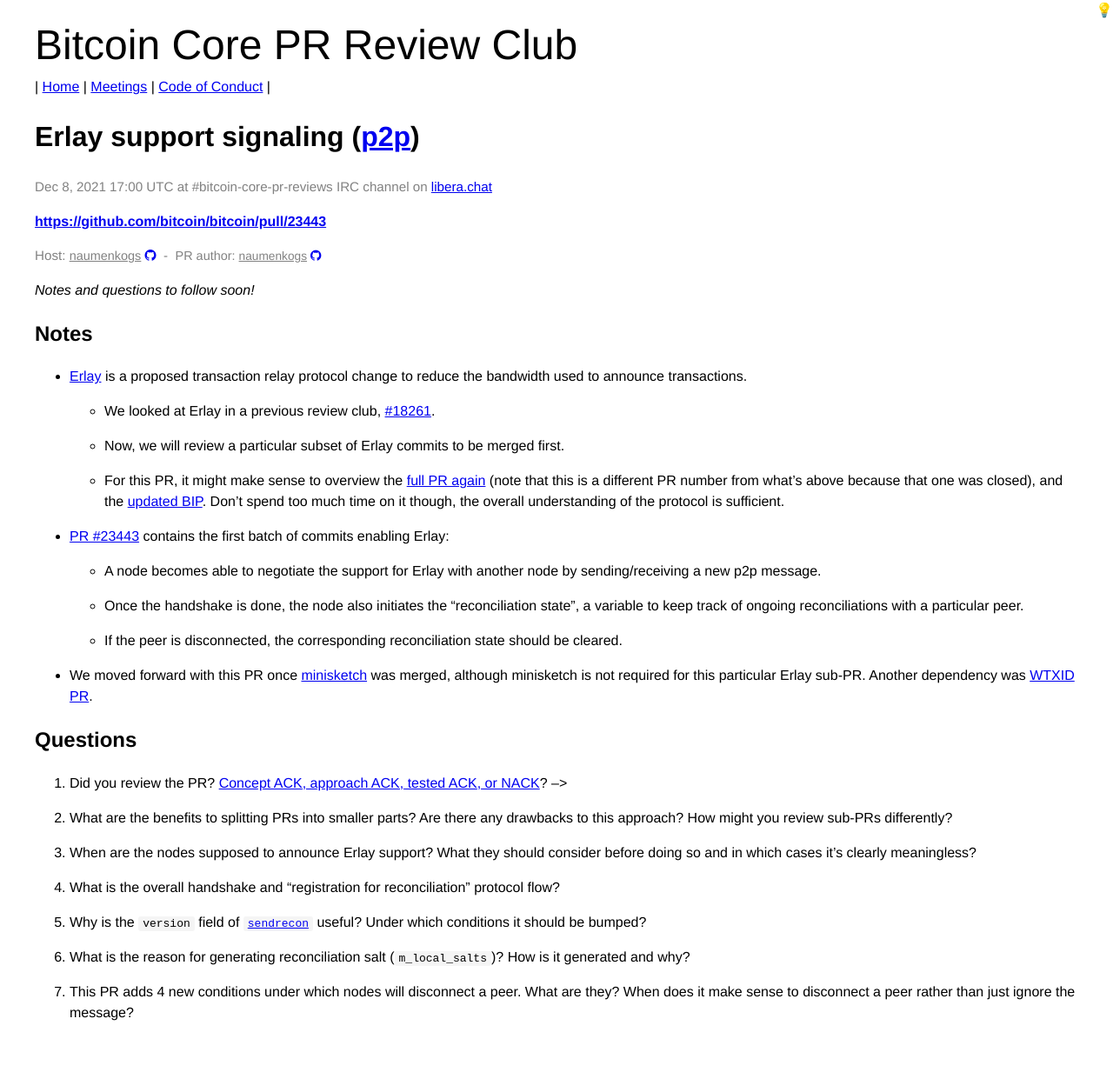
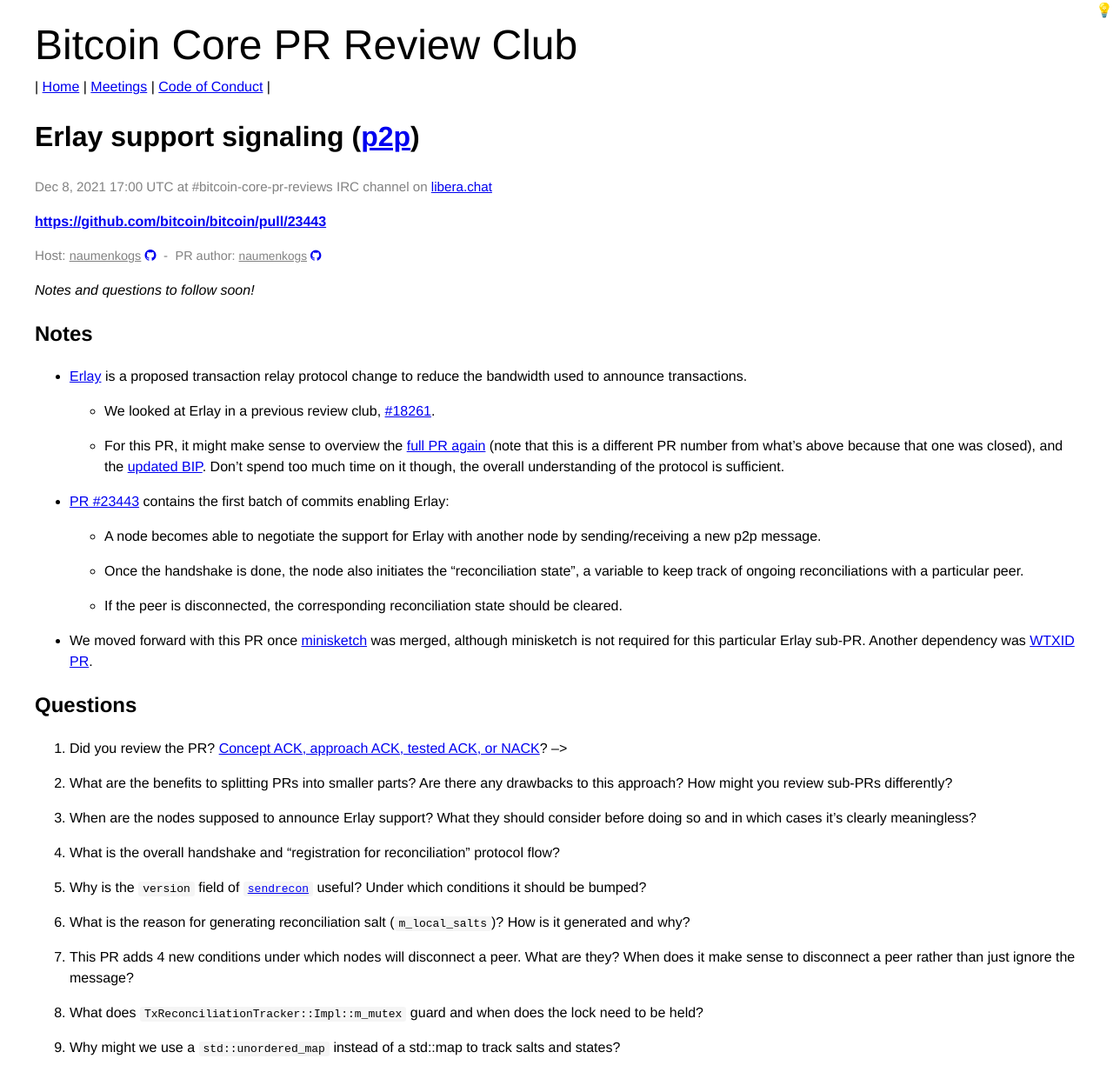
Before and after one commit to bitcoin-core-review-club/website, a Jekyll site: the page built from _posts/2021-12-08-#23443.md, in a window 1280 px wide. Shown: the whole page at 87% size. Built offline with Jekyll 4.4.1, drawn with Linux system fonts in a browser that asks for light colours; before the commit the page ends 1193 px from its top, so only the background shows below that.

Commit message:
Apply more gloria suggestions

```diff
--- a/_posts/2021-12-08-#23443.md
+++ b/_posts/2021-12-08-#23443.md
@@ -18,8 +18,6 @@
   announce transactions.
 
   - We looked at Erlay in a previous review club, [#18261](/18261).
-
-  - Now, we will review a particular subset of Erlay commits to be merged first.
 
   - For this PR, it might make sense to overview the [full PR again](https://github.com/bitcoin/bitcoin/pull/21515)
     (note that this is a different PR number from what's above because that one was closed), and
@@ -61,6 +59,9 @@
 7. This PR adds 4 new conditions under which nodes will disconnect a peer. What are they?
 When does it make sense to disconnect a peer rather than just ignore the message?
 
+8. What does `TxReconciliationTracker::Impl::m_mutex` guard and when does the lock need to be held?
+
+9. Why might we use a `std::unordered_map` instead of a std::map to track salts and states?
 
 <!-- TODO: After meeting, uncomment and add meeting log between the irc tags
 ## Meeting Log
```
